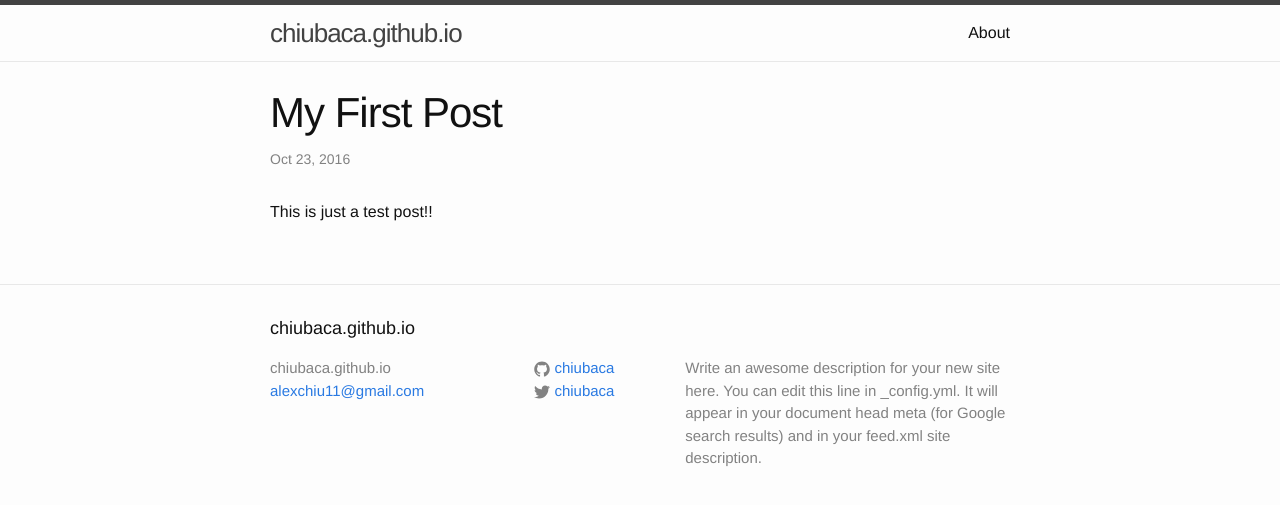
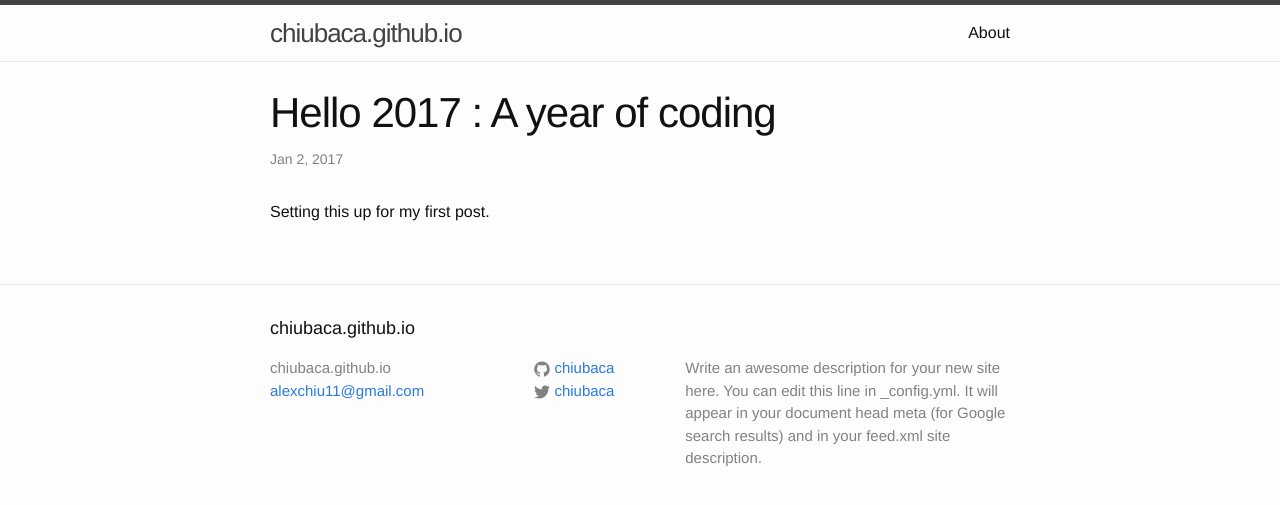
Before and after one commit to chiubaca/chiubaca.github.io, a Jekyll site: the page built from _posts/2016-10-29-my-first-post.markdown, in a window 1280 px wide. Shown: the top 505 px of the page. Built offline with Jekyll 4.4.1, drawn with Linux system fonts in a browser that asks for light colours.

Commit message:
Setting up first 2017 post

```diff
--- a/_posts/2016-10-29-my-first-post.markdown
+++ b/_posts/2016-10-29-my-first-post.markdown
@@ -1,7 +1,8 @@
 ---
 layout: post
-title:  "My First Post"
-date:   2016-10-23 17:31:59 +0100
-categories: jekyll update
+title:  "Hello 2017 : A year of coding"
+date:   2017-01-02 19:00:00 +0100
+categories: code
 ---
-This is just a test post!!
+
+Setting this up for my first post.
```
Also changed, not shown: _posts/2016-10-23-welcome-to-jekyll.markdown (deleted, +0 -26 lines).
